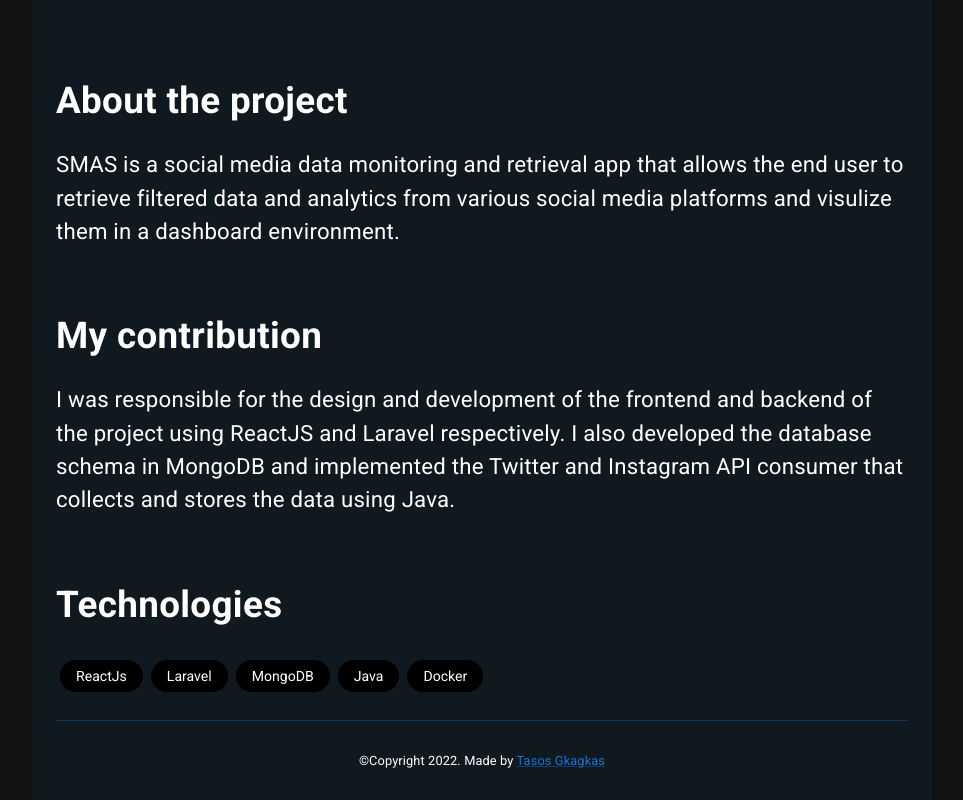
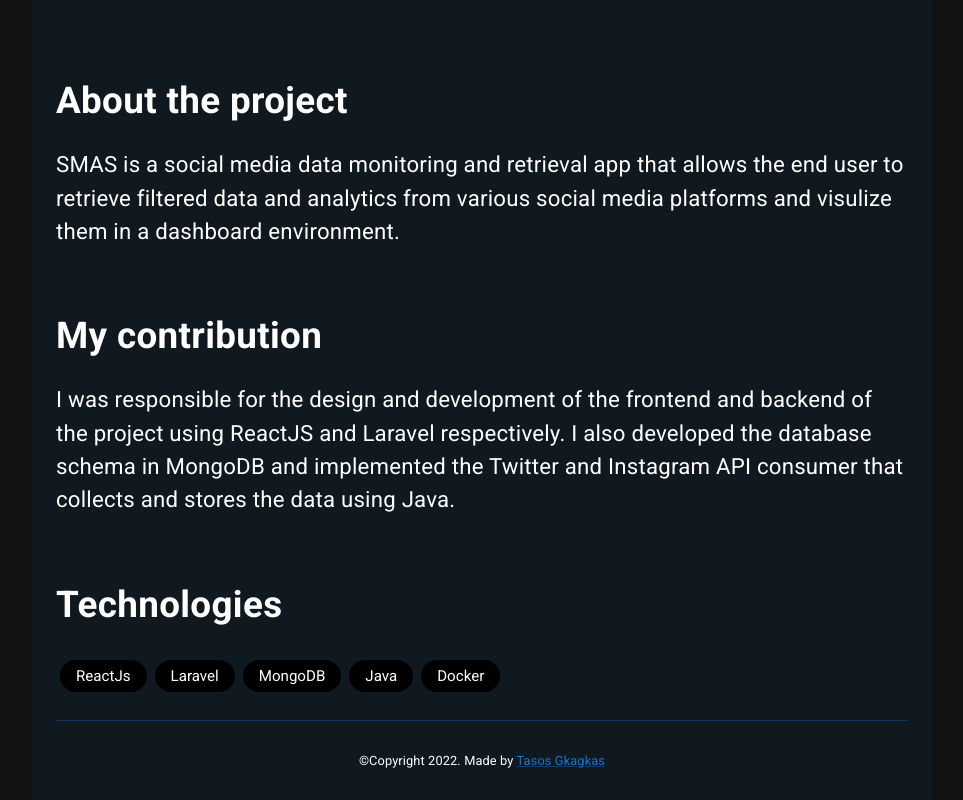
Before and after one commit to tasos12/personal-website, a Next.js app: page /smas in a window 1280 px wide. Shown: the part 610-1410 px from the top of the page, without its empty margins (158-1121 px from the left). Built offline with nearby package versions, Linux system fonts and the light colour scheme.

Commit message:
Add target=_blanc to all external links

```diff
--- a/components/footer.js
+++ b/components/footer.js
@@ -14,7 +14,7 @@ export default function Footer() {
             component={"footer"}
         >
             <Typography sx={{ fontSize: "0.8rem" }}>
-                ©Copyright 2022. Made by <Link href="">Tasos Gkagkas</Link>
+                ©Copyright 2022. Made by <Link href="https://www.tasosgkagkas.com/">Tasos Gkagkas</Link>
             </Typography>
         </Container>
     );
--- a/components/projects.js
+++ b/components/projects.js
@@ -17,14 +17,14 @@ export default function Projects() {
                 <ProjectCard
                     title="CALLISTO Social Media Analytics Suite"
                     description="SMAS is a social media data monitoring and retrieval tool that allows the end user to retrieve filtered data and analytics from various social media platforms and visulize them in a dashboard environment."
-                    tags={["MongoDB", "Laravel", "ReactJs"]}
+                    tags={["MongoDB", "Laravel", "ReactJs", "Docker"]}
                     link="/smas"
                     image="/images/smas/overview.png"
                 />
                 <ProjectCard
                     title="CALLISTO Multimodal Search Engine"
                     description="MSE is a web application developed for CALLISTO a HORIZON 2020 program that allows the end user: 1. To search and retrieve UAV images from a vast range of datasets 2. To design a fly area for a UAV and generate a mission path"
-                    tags={["MongoDB", "PHP", "Vanilla HTML", "CSS"]}
+                    tags={["MongoDB", "PHP", "Vanilla HTML", "CSS", "Docker"]}
                     image="/images/mse/overview.png"
                     link="/mse"
                     right={true}
--- a/pages/index.js
+++ b/pages/index.js
@@ -23,7 +23,7 @@ export default function Home() {
             <Head>
                 <title>Tasos Gkagkas</title>
                 <meta
-                    name="description"
+                    name="Welcome to my website!"
                     content="Tasos Gkagkas' personal website."
                 />
             </Head>
--- a/pages/smas/index.js
+++ b/pages/smas/index.js
@@ -1,6 +1,5 @@
 import Image from "next/image";
 import Head from "next/head";
-import Link from "next/link";
 import Container from "@mui/material/Container";
 import "react-slideshow-image/dist/styles.css";
 import { Slide } from "react-slideshow-image";
@@ -22,7 +21,6 @@ export default function Home() {
         my: 1,
         mx: 0.5,
         p: 0.5,
-        fontSize: "1.1vw",
         color: "white",
         background: "black",
     };
@@ -57,21 +55,19 @@ export default function Home() {
                         component={"h2"}
                     >
                         <span>Social Media Analytics Suite</span>
-                        <Button
-                            sx={{
-                                py: 1,
-                            }}
-                        >
-                            <Link
+                        <Button>
+                            <a
                                 style={{
                                     display: "flex",
                                     alignItems: "center",
                                 }}
                                 href="https://itigr.callisto.csgroup.space/SMAS/"
+                                target="_blank"
+                                rel="noreferrer"
                             >
                                 <span>Visit the site</span>
                                 <ArrowCircleRightOutlined sx={{ ml: 1 }} />
-                            </Link>
+                            </a>
                         </Button>
                     </Typography>
                     <Slide
@@ -128,11 +124,31 @@ export default function Home() {
                         Technologies
                     </Typography>
                     <div>
-                        <Chip sx={cardChipStyle} label="ReactJs" />
-                        <Chip sx={cardChipStyle} label="Laravel" />
-                        <Chip sx={cardChipStyle} label="MongoDB" />
-                        <Chip sx={cardChipStyle} label="Java" />
-                        <Chip sx={cardChipStyle} label="Docker" />
+                        <Chip
+                            className="normal-text"
+                            sx={cardChipStyle}
+                            label="ReactJs"
+                        />
+                        <Chip
+                            className="normal-text"
+                            sx={cardChipStyle}
+                            label="Laravel"
+                        />
+                        <Chip
+                            className="normal-text"
+                            sx={cardChipStyle}
+                            label="MongoDB"
+                        />
+                        <Chip
+                            className="normal-text"
+                            sx={cardChipStyle}
+                            label="Java"
+                        />
+                        <Chip
+                            className="normal-text"
+                            sx={cardChipStyle}
+                            label="Docker"
+                        />
                     </div>
                 </section>
                 <Footer />
```
Also changed, not shown: components/social.js (+12 -5 lines), pages/mse/index.js (+24 -7 lines), pages/sitemap.xml.js (added, +42 -0 lines), public/robots.txt (added).
